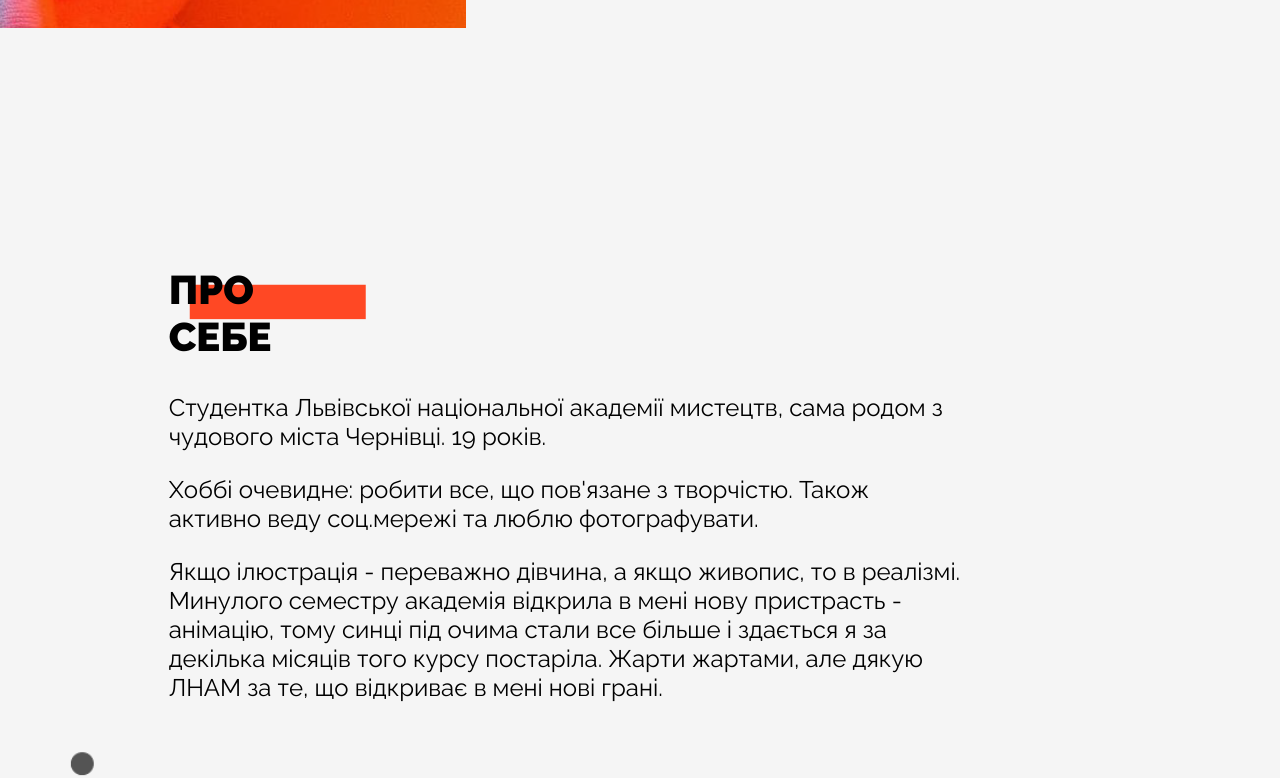
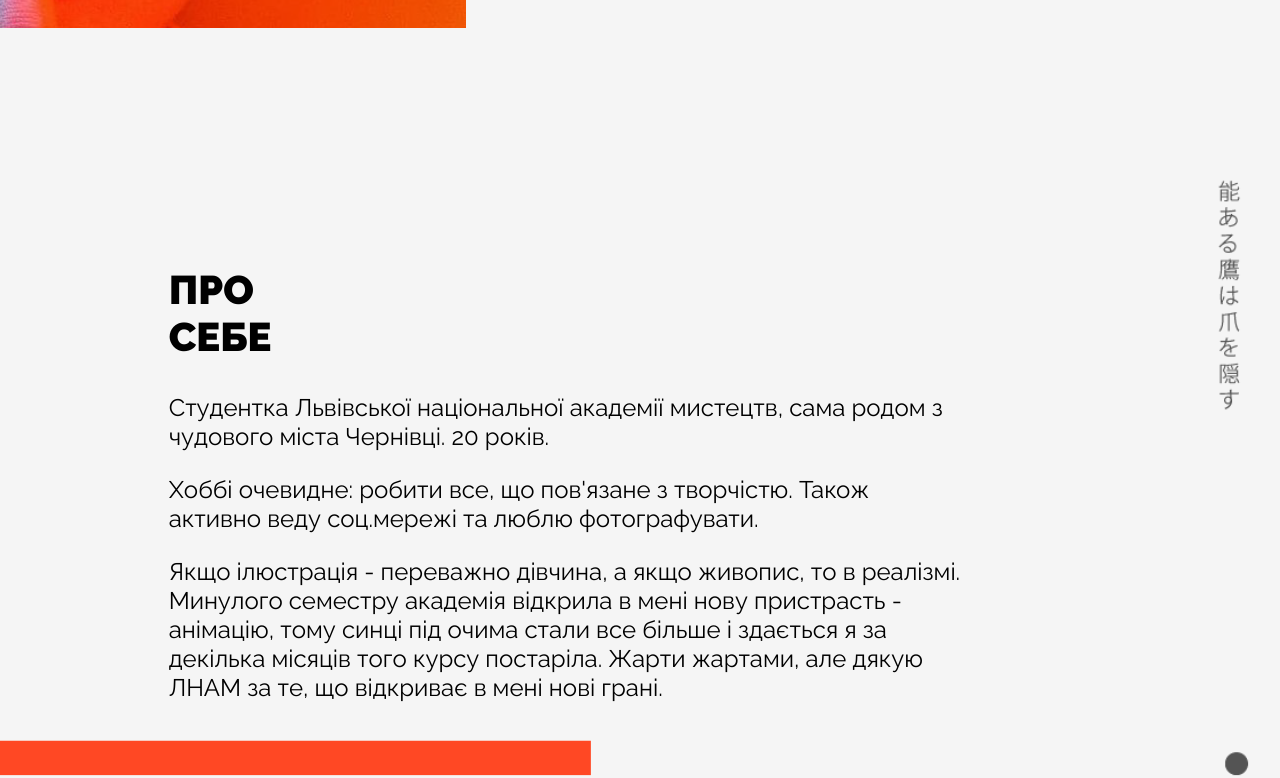
Before and after one commit to annaktsr/annaktsr.github.io, a plain HTML site: page index.html in a window 1280 px wide. Shown: the part 721-1499 px from the top of the page. Drawn offline with Linux system fonts and the light colour scheme.

Commit message:
Add files via upload

```diff
--- a/index.html
+++ b/index.html
@@ -51,7 +51,7 @@
 
         <div class="text">
          <h2>Про себе</h2>
-     <p>Студентка Львівської національної академії мистецтв, сама родом з чудового міста Чернівці. 19 років.
+     <p>Студентка Львівської національної академії мистецтв, сама родом з чудового міста Чернівці. 20 років.
        <p> Хоббі очевидне: робити все, що пов'язане з творчістю.
           Також активно веду соц.мережі та люблю фотографувати.</p> <p> Якщо ілюстрація - переважно дівчина, а якщо живопис, то в реалізмі.
           Минулого семестру академія відкрила в мені нову пристрасть - анімацію, тому синці під очима стали все більше і здається я за декілька місяців того курсу постаріла. Жарти жартами, але дякую ЛНАМ за те, що відкриває в мені нові грані.
--- a/style.css
+++ b/style.css
@@ -149,10 +149,11 @@ h1 {
 }
 
 #about {
-   background-image: url(about.gif);
+   background-image: url(about-2.gif);
     background-color: whitesmoke;
     background-size: cover;
-    width: 100%;
+    background-position: center;
+   width: 100%;
     min-height: 100vh;
     display: flex;
     flex-direction: column;
```
Also changed, not shown: about-2.gif (added).
